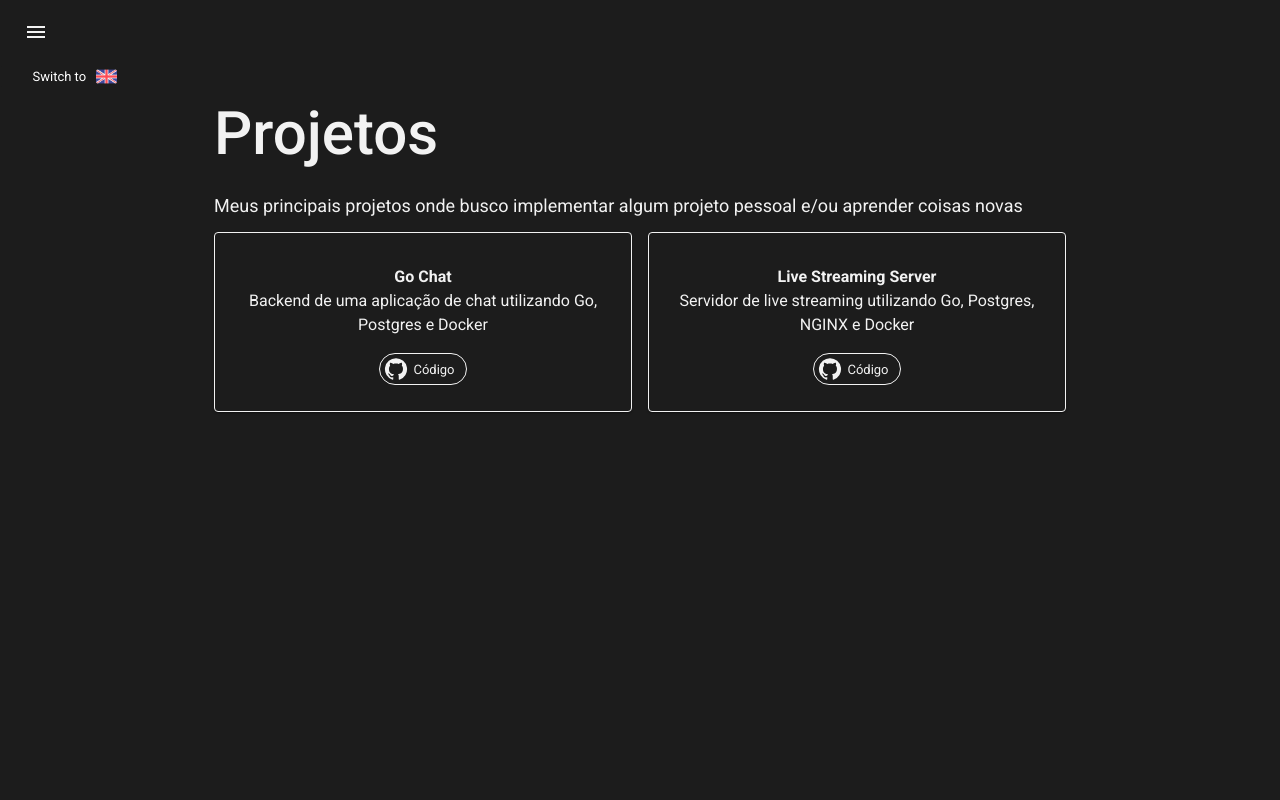
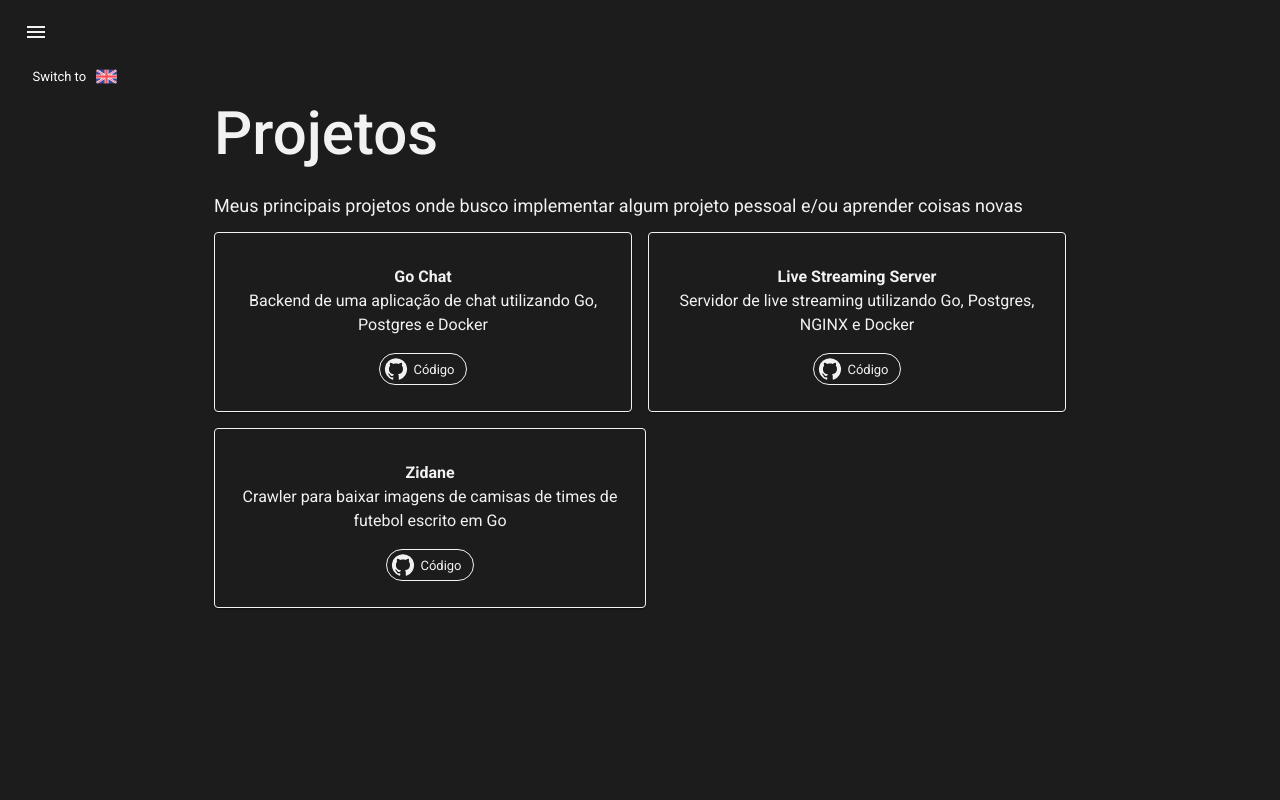
Before and after one commit to lucasfrr/lf-portfolio, a React (Vite) app: page /projects in a window 1280 px wide. Shown: the top 800 px of the page. Built offline with nearby package versions, Linux system fonts and the light colour scheme.

Commit message:
feat: add zidane project

```diff
--- a/src/locale/en.json
+++ b/src/locale/en.json
@@ -37,6 +37,7 @@
         "projectsDesc": "My main projects where I seek to implement some personal project and/or learning new things",
         "prDesc1": "Backend of a chat app using Go, Postgres and Docker",
         "prDesc2": "Live streaming server using Go, Postgres, NGINX and Docker",
+        "prDesc3": "Web crawler written in Go to download soccer jersey images",
         "code": "Code"
     }
 }
--- a/src/locale/pt.json
+++ b/src/locale/pt.json
@@ -37,6 +37,7 @@
         "projectsDesc": "Meus principais projetos onde busco implementar algum projeto pessoal e/ou aprender coisas novas",
         "prDesc1": "Backend de uma aplicação de chat utilizando Go, Postgres e Docker",
         "prDesc2": "Servidor de live streaming utilizando Go, Postgres, NGINX e Docker",
+        "prDesc3": "Crawler para baixar imagens de camisas de times de futebol escrito em Go",
         "code": "Código"
     }
 }
--- a/src/pages/Projects/Projects.tsx
+++ b/src/pages/Projects/Projects.tsx
@@ -90,6 +90,28 @@ const Projects = () => {
                                 </LFBox>
                             </Stack>
                         </Grid>
+                        <Grid item xs={12}>
+                            <Stack
+                                direction={{ xs: "column", md: "row" }}
+                                spacing={2}
+                                alignItems="center"
+                            >
+                                <LFBox sx={{paddingTop: 2}}>
+                                    <Typography ml={1} mr={1} mt={2} fontWeight={600}>Zidane</Typography>
+                                    <Typography ml={1} mr={1} mb={2}>{t("prDesc3")}</Typography>
+                                    <Chip
+                                        variant="outlined"
+                                        color="secondary"
+                                        label={t("code")}
+                                        component="a"
+                                        href="https://github.com/lucasfrr/zidane"
+                                        target="blank"
+                                        icon={<GitHubIcon />}
+                                        sx={sxChip}
+                                    />
+                                </LFBox>
+                            </Stack>
+                        </Grid>
                     </Grid>
                 </Container>
             </LFPageStyle>
```
